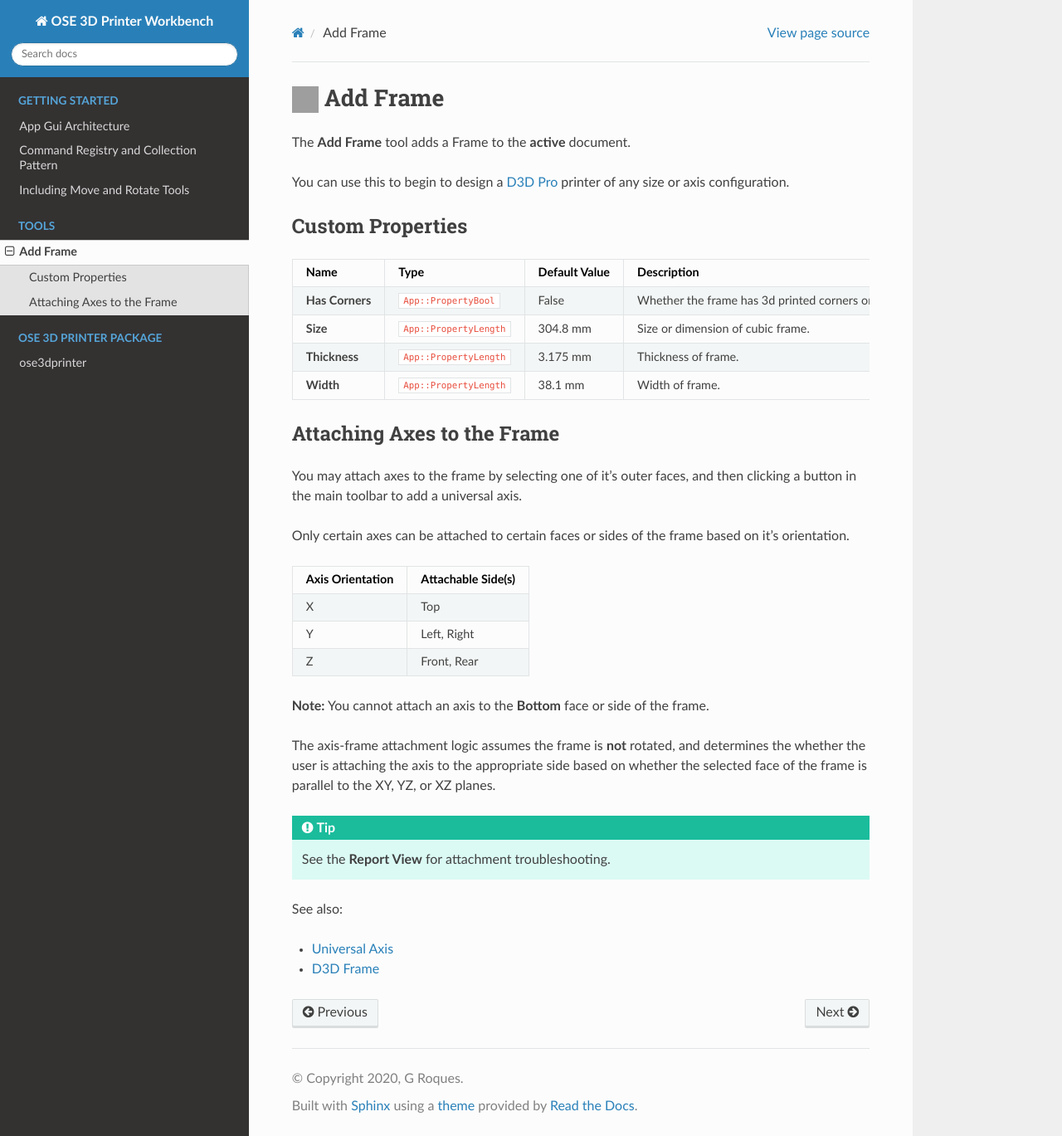
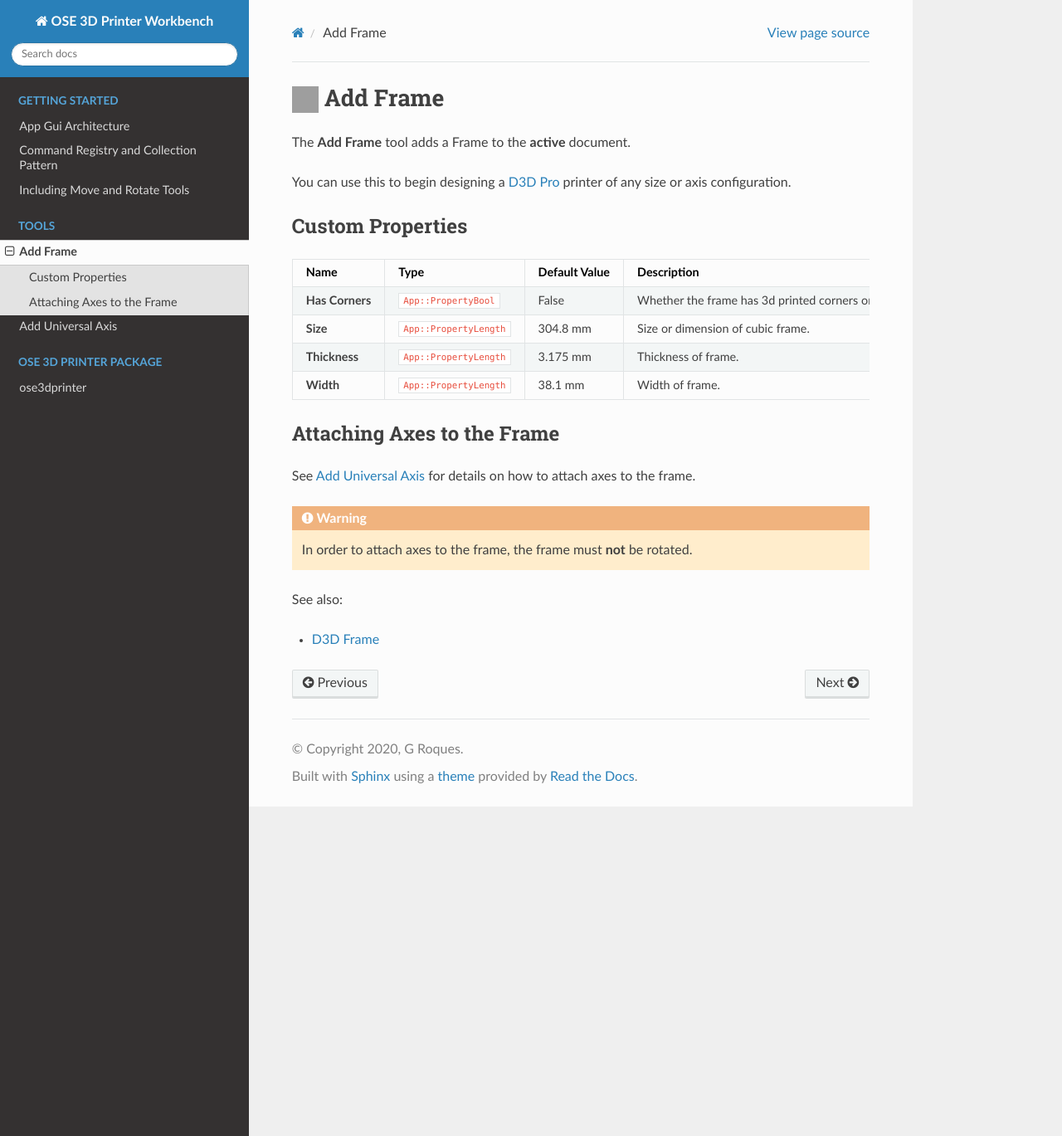
Before and after one commit to gbroques/ose-3d-printer-workbench, a Sphinx documentation site: the page built from docs/pages/add_frame.rst, in a window 1280 px wide and 1369 px high. Shown: the whole window at 83% size. Built offline with Sphinx 7.4.7 and the Read the Docs theme 2.0.0, drawn with Linux system fonts in a browser that asks for light colours; grey boxes are pictures that could not be loaded.

```diff
--- a/docs/index.rst
+++ b/docs/index.rst
@@ -20,6 +20,7 @@ OSE 3D Printer Workbench Documentation
    :maxdepth: 1
 
    pages/add_frame
+   pages/add_universal_axis
 
 .. toctree::
    :maxdepth: 2
--- a/docs/pages/add_frame.rst
+++ b/docs/pages/add_frame.rst
@@ -8,7 +8,7 @@
 
 The **Add Frame** tool adds a Frame to the **active** document.
 
-You can use this to begin to design a :osewikipage:`D3D Pro` printer of any size or axis configuration.
+You can use this to begin designing a :osewikipage:`D3D Pro` printer of any size or axis configuration.
 
 Custom Properties
 -----------------
@@ -18,26 +18,10 @@ Custom Properties
 
 Attaching Axes to the Frame
 ---------------------------
-You may attach axes to the frame by selecting one of it's outer faces, and then clicking a button in the main toolbar to add a universal axis.
+See `Add Universal Axis <add_universal_axis.html>`_ for details on how to attach axes to the frame.
 
-Only certain axes can be attached to certain faces or sides of the frame based on it's orientation.
-
-
-================ ==================
-Axis Orientation Attachable Side(s)
-================ ==================
-X                Top
-Y                Left, Right
-Z                Front, Rear
-================ ==================
-
-**Note:** You cannot attach an axis to the **Bottom** face or side of the frame.
-
-The axis-frame attachment logic assumes the frame is **not** rotated, and determines the whether the user is attaching the axis to the appropriate side based on whether the selected face of the frame is parallel to the XY, YZ, or XZ planes.
-
-.. Tip:: See the **Report View** for attachment troubleshooting.
+.. WARNING:: In order to attach axes to the frame, the frame must **not** be rotated.
 
 See also:
 
-* :osewikipage:`Universal Axis`
 * :osewikipage:`D3D Frame`
```
Also changed, not shown: docs/pages/add_universal_axis.rst (added, +49 -0 lines).
